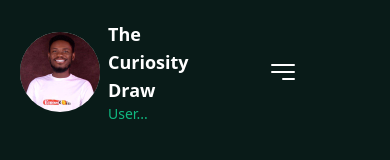
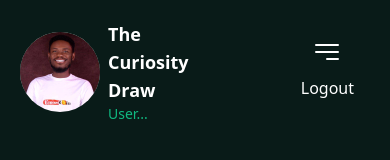
Before and after one commit to emorilebo/lotttery-web3, a Next.js app: page / in a window 390 px wide. Shown: the top 160 px of the page. Built offline with nearby package versions, Linux system fonts and the light colour scheme.

Commit message:
UPDATE Header

```diff
--- a/components/Header.tsx
+++ b/components/Header.tsx
@@ -20,8 +20,11 @@ function Header() {
         </div>
       </div>
 
-      <div>
+      <div className="flex flex-col ml-auto text-right">
         <Bars3BottomRightIcon className="h-8 w-8 mx-auto text-white cursor-pointer" />
+        <span className="md:hidden">
+          <NavButton title="Logout" />
+        </span>
       </div>
     </header>
   );
```
